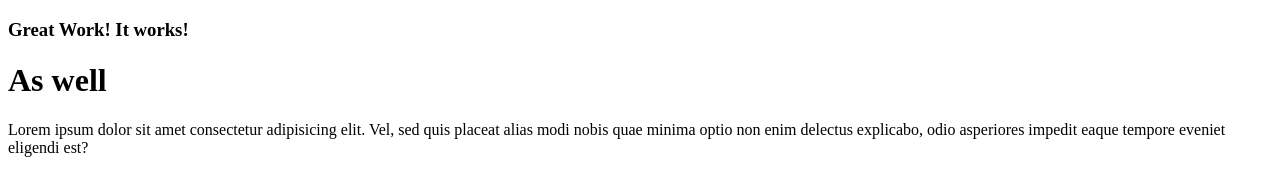
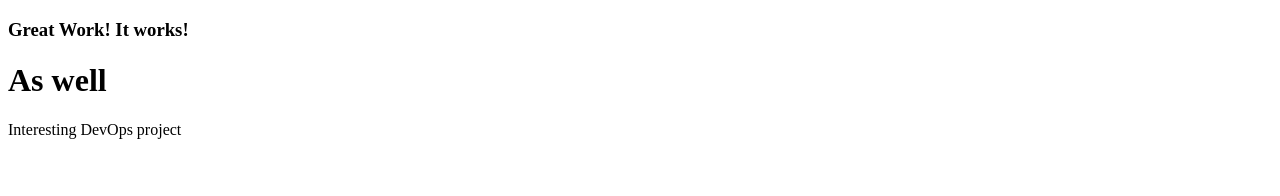
Before and after one commit to hennanijamal/CICDPipelineApp, a website: page index.html in a window 1280 px wide. Drawn offline with Linux system fonts and the light colour scheme.

Commit message:
changes on html file

```diff
--- a/index.html
+++ b/index.html
@@ -10,7 +10,7 @@
     <div>
         <h3> Great Work! It works! </h3>
         <h1>As well</h1>
-        <p> Lorem ipsum dolor sit amet consectetur adipisicing elit. Vel, sed quis placeat alias modi nobis quae minima optio non enim delectus explicabo, odio asperiores impedit eaque tempore eveniet eligendi est? </p>
+        <p> Interesting DevOps project </p>
     </div>
 </body>
 </html>
```
